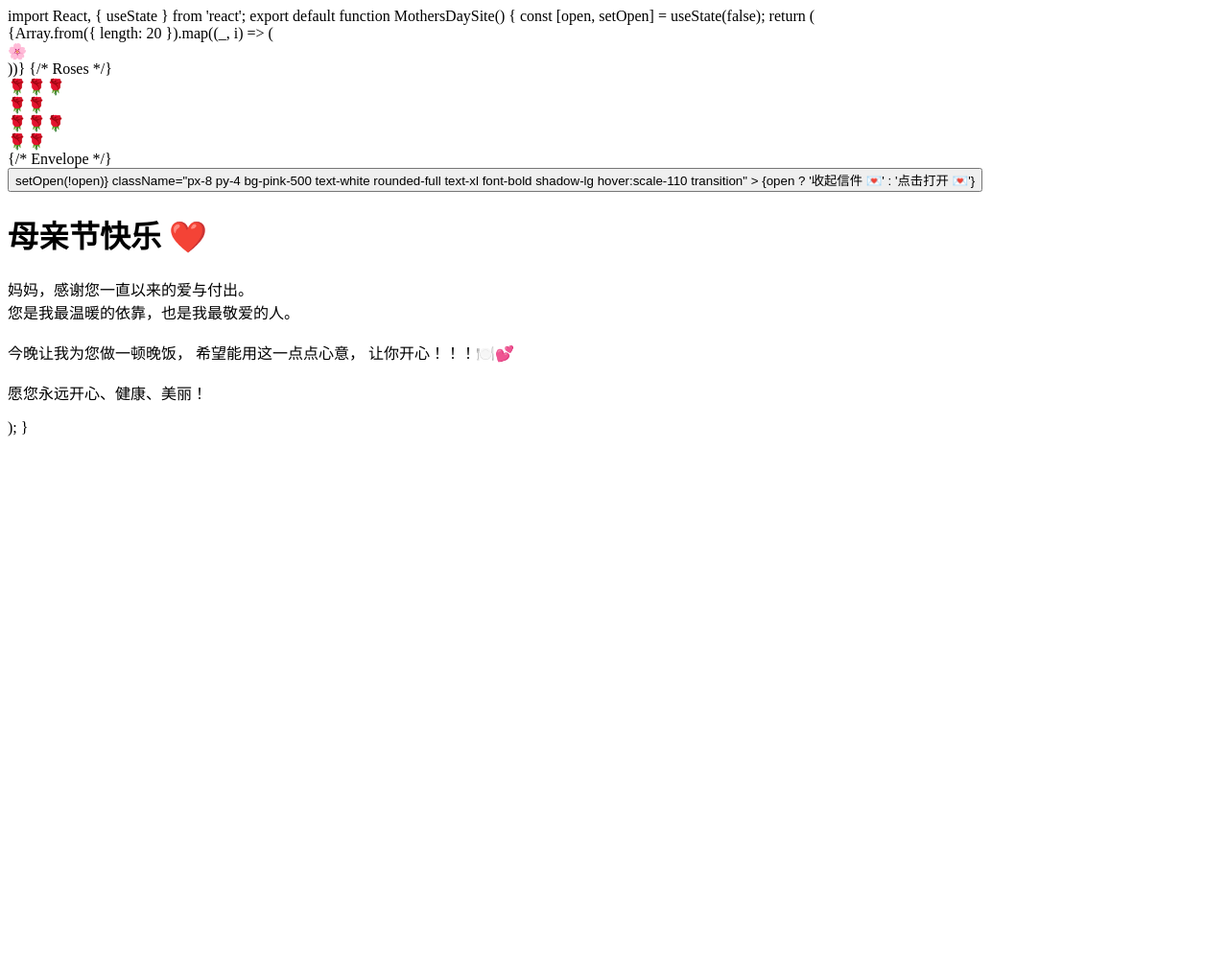
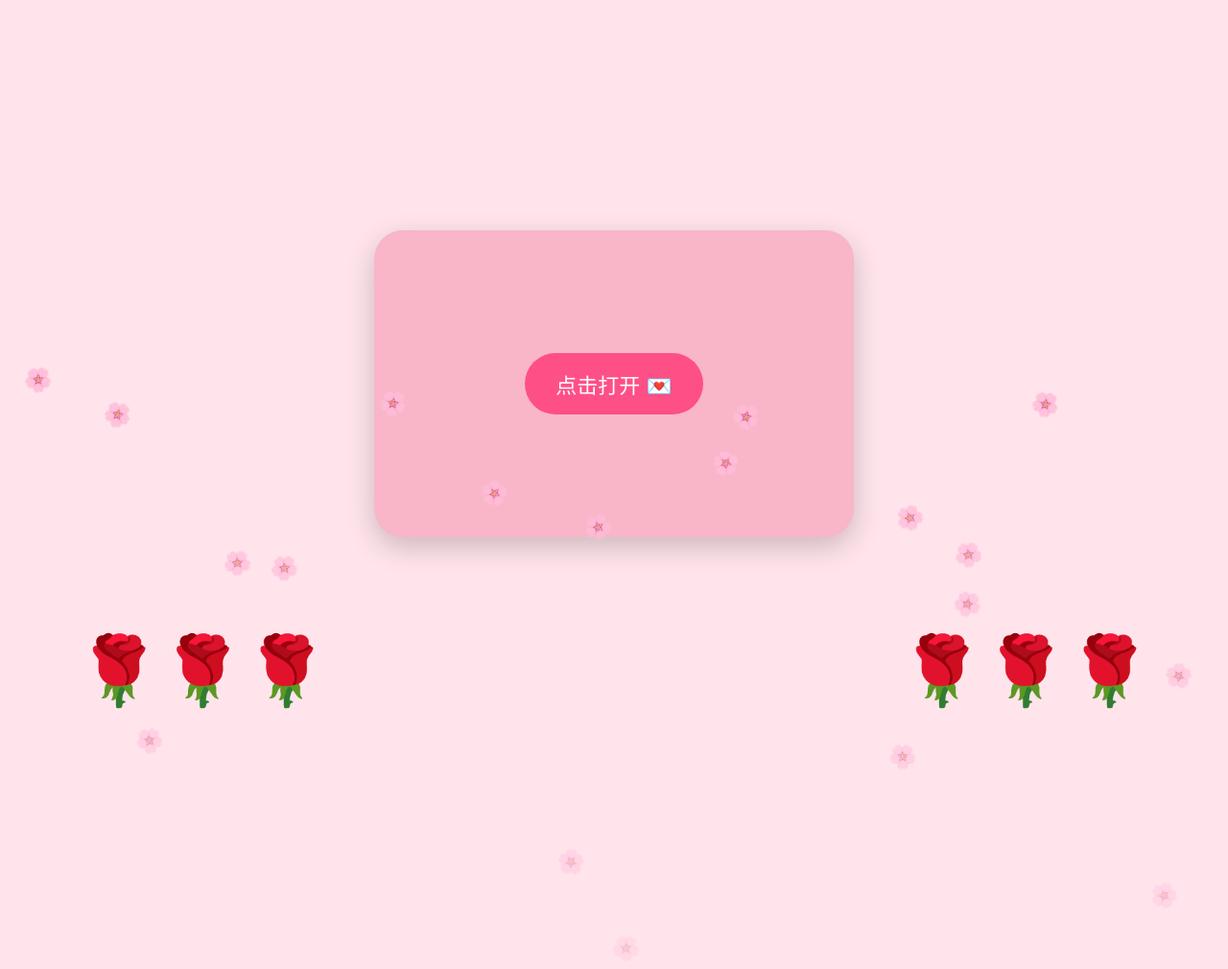
Before and after one commit to 440000546-stack/440000546-stack.github.io, a plain HTML site: page index.html in a window 1280 px wide. Shown: the top 1010 px of the page at 96% size. Before the commit the page ends 800 px from the top, so only its background shows below. Drawn offline with Linux system fonts and the light colour scheme.

Commit message:
Update index.html

```diff
--- a/index.html
+++ b/index.html
@@ -1,66 +1,109 @@
-import React, { useState } from 'react';
+<!DOCTYPE html>
+<html lang="zh-CN">
+<head>
+  <meta charset="UTF-8" />
+  <meta name="viewport" content="width=device-width, initial-scale=1.0" />
+  <title>母亲节快乐</title>
+  <style>
+    body {
+      margin: 0;
+      overflow: hidden;
+      font-family: "Microsoft YaHei", sans-serif;
+      background: #ffe4ec;
+      display: flex;
+      justify-content: center;
+      align-items: center;
+      height: 100vh;
+      position: relative;
+    }
+    .petal {
+      position: absolute;
+      font-size: 24px;
+      animation: fall linear infinite;
+      pointer-events: none;
+    }
+    @keyframes fall {
+      from { transform: translateY(-100px) rotate(0deg); }
+      to { transform: translateY(110vh) rotate(360deg); opacity: 0; }
+    }
+    .envelope {
+      width: 500px;
+      height: 320px;
+      background: #f8b6c8;
+      border-radius: 30px;
+      position: relative;
+      box-shadow: 0 10px 30px rgba(0,0,0,0.2);
+      display: flex;
+      justify-content: center;
+      align-items: center;
+    }
+    button {
+      padding: 16px 32px;
+      border: none;
+      border-radius: 50px;
+      background: #ff4f87;
+      color: white;
+      font-size: 22px;
+      cursor: pointer;
+      z-index: 20;
+    }
+    .letter {
+      position: absolute;
+      width: 420px;
+      background: white;
+      border-radius: 20px;
+      padding: 30px;
+      top: 60px;
+      opacity: 0;
+      transition: all 1s;
+      text-align: center;
+      line-height: 1.8;
+      box-shadow: 0 8px 20px rgba(0,0,0,0.15);
+    }
+    .open .letter {
+      top: -260px;
+      opacity: 1;
+    }
+    .rose {
+      position: absolute;
+      font-size: 70px;
+    }
+    .left { left: 80px; bottom: 60px; }
+    .right { right: 80px; bottom: 60px; }
+  </style>
+</head>
+<body>
+  <div class="rose left">🌹🌹🌹</div>
+  <div class="rose right">🌹🌹🌹</div>
 
-export default function MothersDaySite() {
-  const [open, setOpen] = useState(false);
+  <div class="envelope" id="envelope">
+    <button onclick="toggleLetter()">点击打开 💌</button>
+    <div class="letter">
+      <h1 style="color:#ff4f87">母亲节快乐 ❤️</h1>
+      <p>
+        妈妈，感谢您一直以来的爱与付出。<br>
+        您是我最温暖的依靠，也是我最敬爱的人。<br><br>
+        今晚让我为您做一顿晚饭，<br>
+        希望能用这一点点心意让你开心！🍽️💕<br><br>
+        愿您永远开心、健康、美丽！
+      </p>
+    </div>
+  </div>
 
+  <script>
+    function toggleLetter(){
+      document.getElementById('envelope').classList.toggle('open');
+    }
 
-  return (
-    <div className="min-h-screen bg-pink-50 flex items-center justify-center relative overflow-hidden">
-      {Array.from({ length: 20 }).map((_, i) => (
-        <div
-          key={i}
-          className="absolute text-3xl animate-bounce pointer-events-none z-0"
-          style={{
-            left: `${Math.random() * 100}%`,
-            top: `-${Math.random() * 100}px`,
-            animation: `fall ${5 + Math.random() * 5}s linear infinite`,
-            animationDelay: `${Math.random() * 5}s`
-          }}
-        >
-          🌸
-        </div>
-      ))}
-      <style>{`
-        @keyframes fall {
-          0% { transform: translateY(-100px) rotate(0deg); opacity: 0.8; }
-          100% { transform: translateY(110vh) rotate(360deg); opacity: 0; }
-        }
-      `}</style>
-      {/* Roses */}
-      <div className="absolute left-16 bottom-20 text-8xl">🌹🌹🌹</div>
-      <div className="absolute left-28 bottom-32 text-8xl">🌹🌹</div>
-      <div className="absolute right-16 bottom-20 text-8xl">🌹🌹🌹</div>
-      <div className="absolute right-28 bottom-32 text-8xl">🌹🌹</div>
-
-      <div className="relative z-20">
-        {/* Envelope */}
-        <div className={`w-[500px] h-[320px] bg-pink-200 rounded-3xl shadow-2xl relative transition-all duration-1000 ${open ? 'scale-105' : ''}`}>
-          <div className="absolute inset-0 flex items-center justify-center">
-            <button
-              style={{ zIndex: 50, position: 'relative' }}
-              onClick={() => setOpen(!open)}
-              className="px-8 py-4 bg-pink-500 text-white rounded-full text-xl font-bold shadow-lg hover:scale-110 transition"
-            >
-              {open ? '收起信件 💌' : '点击打开 💌'}
-            </button>
-          </div>
-
-          <div className={`absolute left-1/2 -translate-x-1/2 w-[420px] bg-white rounded-2xl shadow-xl p-10 transition-all duration-1000 ${open ? '-top-64 opacity-100' : 'top-16 opacity-0'}`}>
-            <h1 className="text-3xl font-bold text-pink-600 text-center mb-6">
-              母亲节快乐 ❤️
-            </h1>
-            <p className="text-lg text-gray-700 leading-8 text-center">
-              妈妈，感谢您一直以来的爱与付出。<br />
-              您是我最温暖的依靠，也是我最敬爱的人。<br /><br />
-              今晚让我为您做一顿晚饭，
-              希望能用这一点点心意，
-              让你开心！！！🍽️💕
-              <br /><br />
-              愿您永远开心、健康、美丽！
-            </p>
-          </div>
-        </div>
-      </div>
-    </div>
-  );
-}
+    for(let i=0;i<20;i++){
+      const p=document.createElement('div');
+      p.className='petal';
+      p.innerHTML='🌸';
+      p.style.left=Math.random()*100+'vw';
+      p.style.animationDuration=(5+Math.random()*5)+'s';
+      p.style.animationDelay=Math.random()*5+'s';
+      document.body.appendChild(p);
+    }
+  </script>
+</body>
+</html>
```
